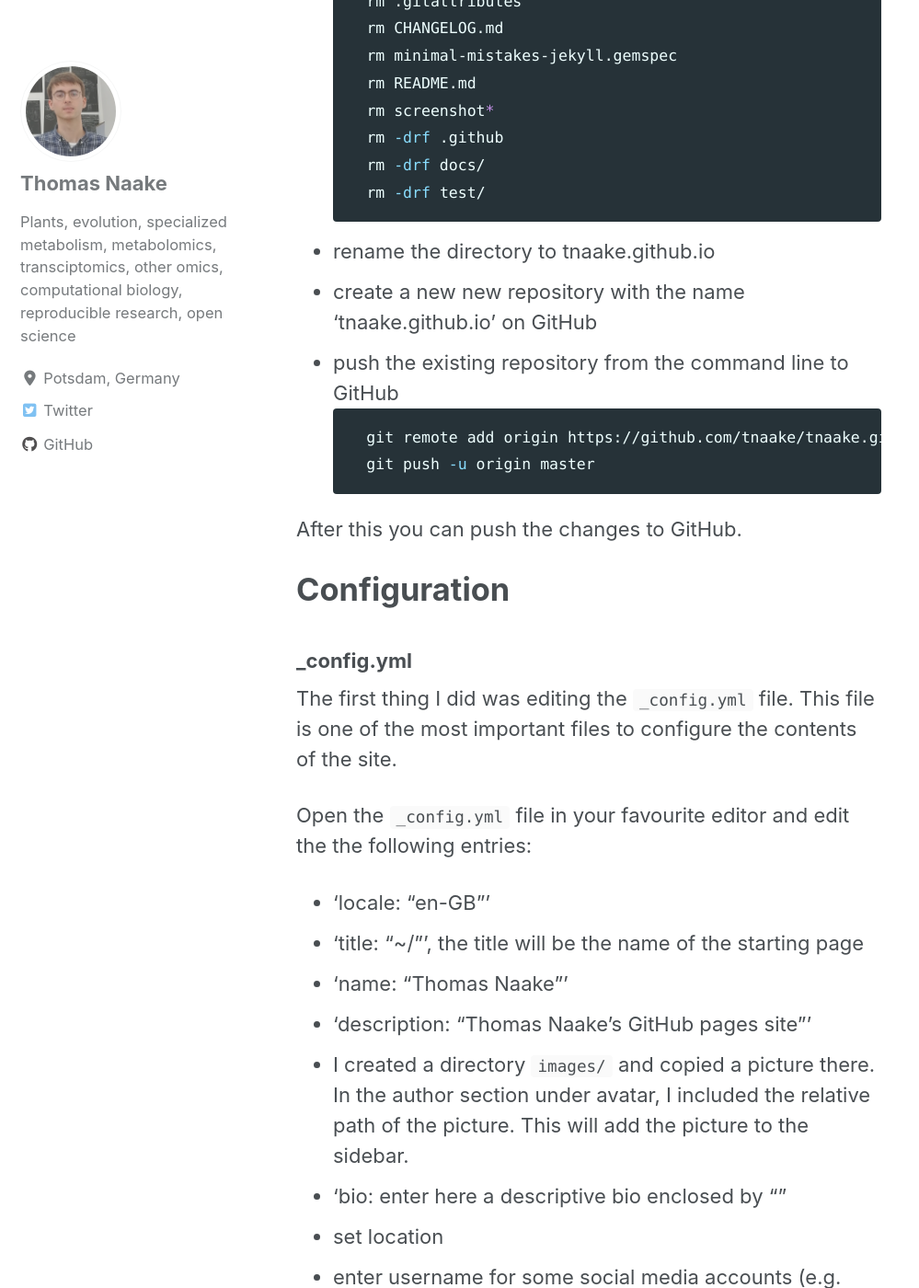
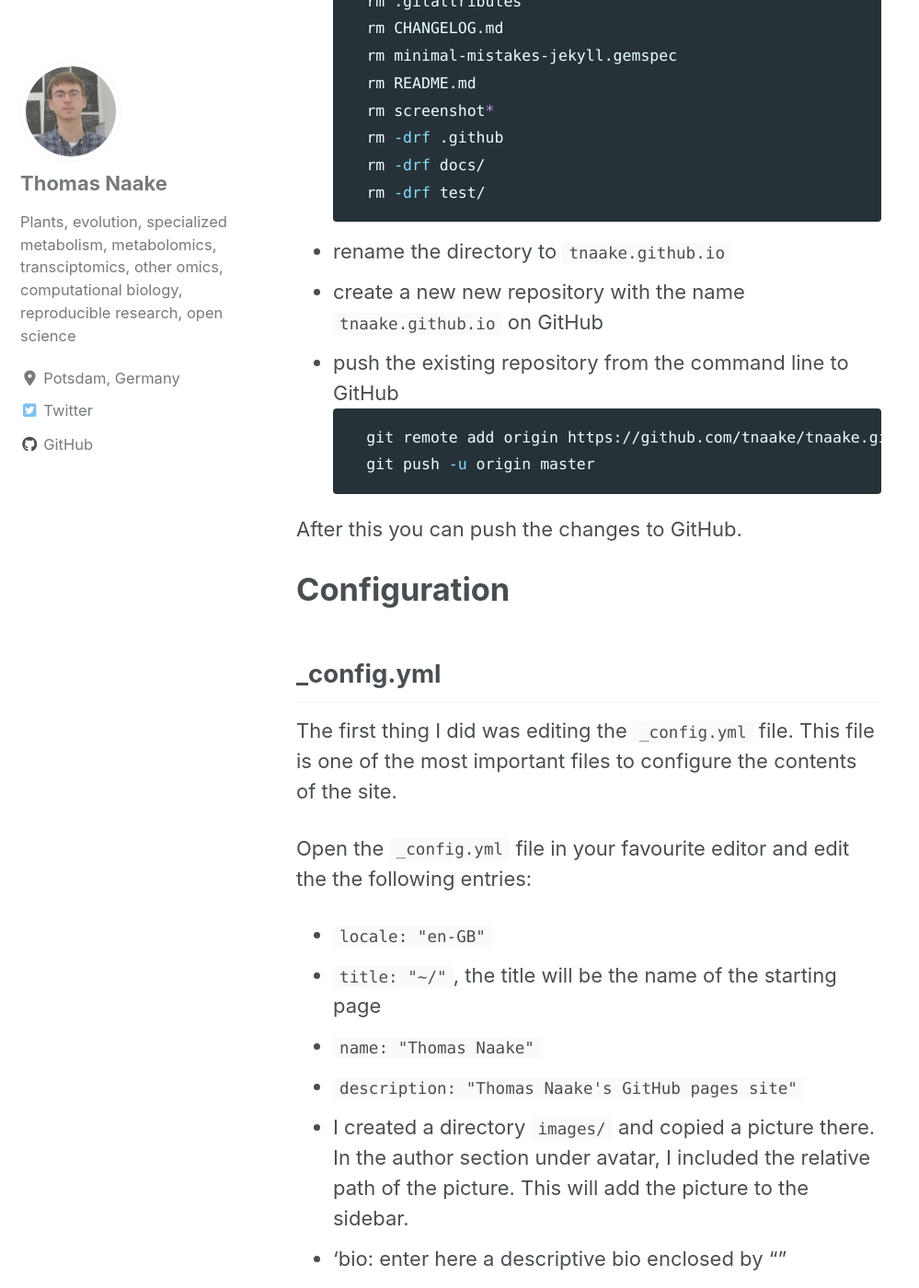
Before and after one commit to tnaake/tnaake.github.io, a Jekyll site: the page built from _posts/2019-09-19-setup_githubpages.md, in a window 1280 px wide and 1400 px high, scrolled down 640 px. Shown: the whole window at 92% size, without its empty margins (0-999 px from the left). Built offline with Jekyll 4.4.1, drawn with Linux system fonts in a browser that asks for light colours; cached includes are drawn as plain includes; nearby versions of some CDN libraries; comment, search, counter and statistics services are not loaded; some of the changed text lies outside the part shown.

````diff
--- a/_posts/2019-09-19-setup_githubpages.md
+++ b/_posts/2019-09-19-setup_githubpages.md
@@ -14,7 +14,7 @@ will describe here how I set up this website.
 
 * go to
 [https://mmistakes.github.io/minimal-mistakes-jekyll](https://mmistakes.github.io/minimal-mistakes-jekyll)
-* clone the repository to my Projects/ folder
+* clone the repository to my `Projects/` folder
 ```sh
 	git clone https://github.com/mmistakes/minimal-mistakes.git
 ```
@@ -30,8 +30,8 @@ will describe here how I set up this website.
 	rm -drf docs/
 	rm -drf test/
 ```
-* rename the directory to tnaake.github.io
-* create a new new repository with the name 'tnaake.github.io' on GitHub
+* rename the directory to `tnaake.github.io`
+* create a new new repository with the name `tnaake.github.io` on GitHub
 * push the existing repository from the command line to GitHub
 ```sh
 	git remote add origin https://github.com/tnaake/tnaake.github.io.git
@@ -42,15 +42,15 @@ After this you can push the changes to GitHub.
 
 # Configuration
 
-### _config.yml
+## _config.yml
 The first thing I did was editing the `_config.yml` file. This file is one of the
 most important files to configure the contents of the site.
 
 Open the `_config.yml` file in your favourite editor and edit the the following entries:
-* 'locale: "en-GB"'
-* 'title: "~/"', the title will be the name of the starting page
-* 'name: "Thomas Naake"'
-* 'description: "Thomas Naake's GitHub pages site"'
+* `locale: "en-GB"`
+* `title: "~/"`, the title will be the name of the starting page
+* `name: "Thomas Naake"`
+* `description: "Thomas Naake's GitHub pages site"`
 * I created a directory `images/` and copied a picture there. In the author
 section under avatar, I included the relative path of the picture. This will
 add the picture to the sidebar.
@@ -74,7 +74,7 @@ I entered the following to the `Defaults` section
       comments: false
 ```
 
-### pages
+## pages
 Next, I created a `_pages` directory in `tnaake.github.io` directory that
 will host more contents of the site. I added a `about.md` file in the `_pages`
 with the header
@@ -97,7 +97,7 @@ and included to this file information on CV, Research, Publications, Software,
 Talks and Posters.
 
 
-### posts
+## posts
 I added a `posts.html` file in the `_pages` directory with the following
 contents
 
@@ -131,7 +131,7 @@ To create the first post (this post), I created a directory `_posts` in
 `tnaake.github.io`. Within `_posts` I deployed the first post in markdown
 language. Make sure to name the file in the `yyyy-mm--dd` format.
 
-### navigation.yml
+## navigation.yml
 To set up the navigation bar, I put the following contents in `navigation.yml`
 that is located in the `_data` directory:
 
@@ -146,7 +146,7 @@ that is located in the `_data` directory:
 	    url: /tags/
 ```
 
-## Build locally a version of the site
+# Build locally a version of the site
 
 To do some testing, before pushing to GitHub, it is recommended to build and
 test locally the site.
````
